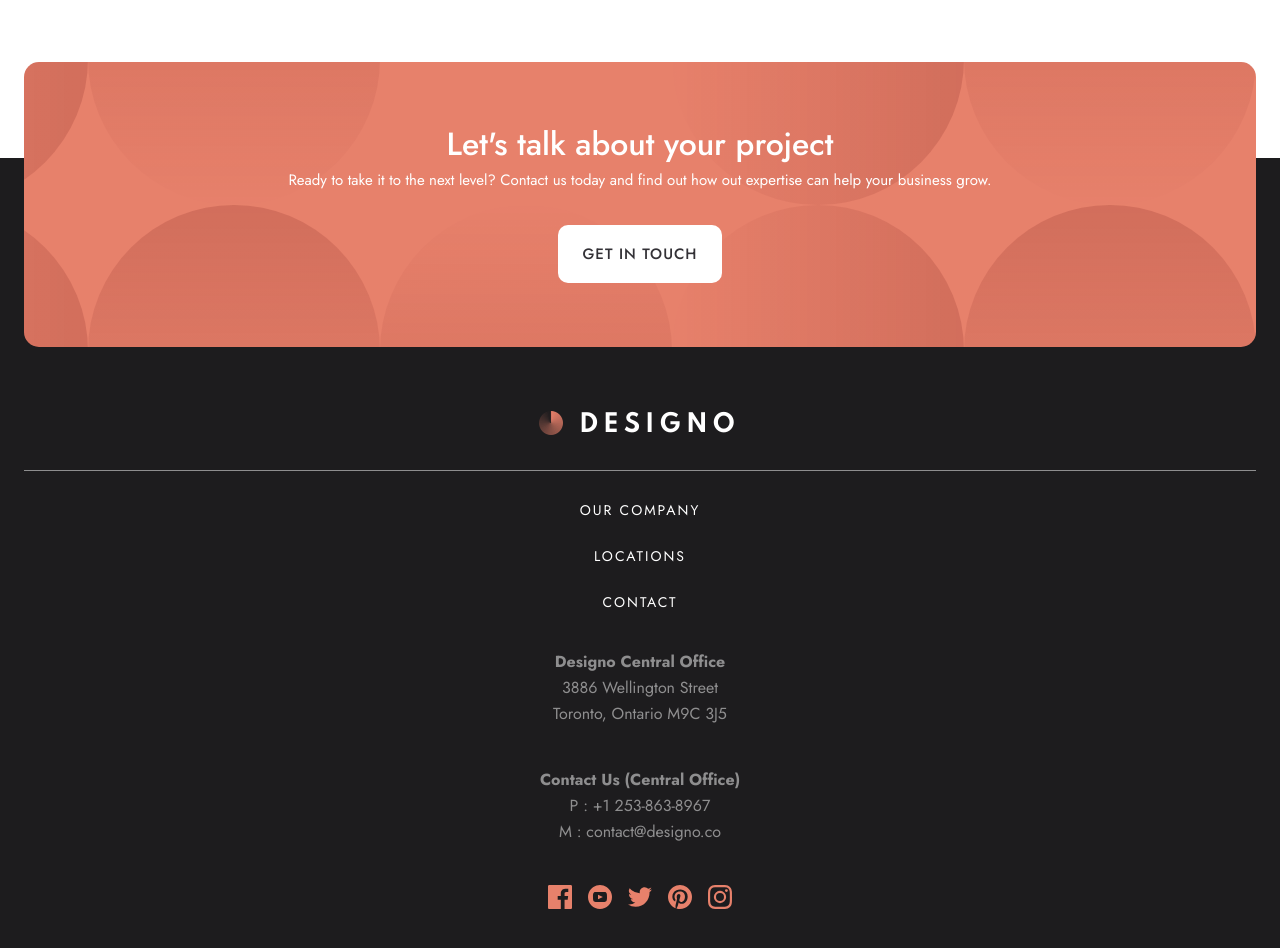
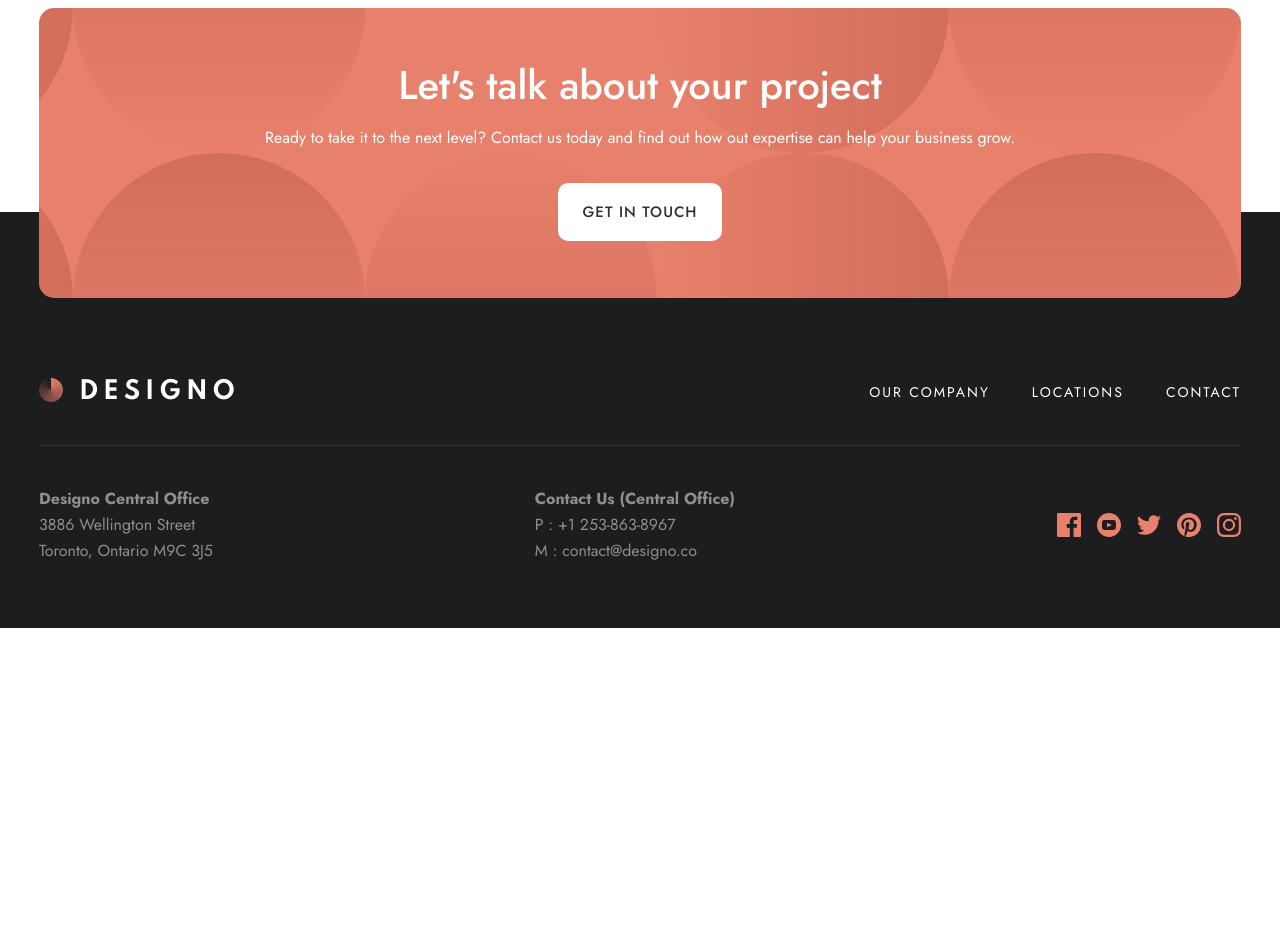
Before and after one commit to presh-031/designo, a Next.js app: page / in a window 1280 px wide. Shown: the part 2920-3868 px from the top of the page. After the commit the page ends 3548 px from the top, so only its background shows below. Built offline with nearby package versions, Linux system fonts and the light colour scheme.

Commit message:
style: finished making homepage responsive

```diff
--- a/components/Cta.tsx
+++ b/components/Cta.tsx
@@ -2,11 +2,11 @@ import WhiteButton from "./WhiteButton";
 
 const Cta = () => {
   return (
-    <div className="relative top-[18.95rem] mx-[2.4rem] mt-[-6.85rem] rounded-[1.5rem]  bg-peach bg-[url('../assets/shared/desktop/bg-pattern-call-to-action.svg')] bg-right  px-[2.4rem] py-[6.4rem] text-center text-white">
-      <p className="mb-[0.6rem] text-[3.2rem] font-medium leading-[3.6rem]">
+    <div className="relative top-[18.95rem] mx-[2.4rem] mt-[-6.85rem] rounded-[1.5rem] bg-peach bg-[url('../assets/shared/desktop/bg-pattern-call-to-action.svg')] bg-right  px-[2.4rem] py-[6.4rem] text-center text-white sm:top-[8.6rem]  sm:mx-[3.9rem] sm:mt-[-1.9rem] sm:py-[5.7rem] sm:px-[8.9rem]">
+      <p className="mx-auto mb-[0.6rem] text-[3.2rem] font-medium leading-[3.6rem] sm:mb-[2rem] sm:w-[90%] sm:text-[4rem] sm:leading-[4rem]">
         Let&apos;s talk about your project
       </p>
-      <p className="mb-[3.2rem] text-[1.5rem] font-normal leading-[2.5rem] ">
+      <p className="mb-[3.2rem] text-[1.5rem] font-normal leading-[2.5rem] sm:text-[1.6rem] sm:leading-[2.6rem] ">
         Ready to take it to the next level? Contact us today and find out how
         out expertise can help your business grow.
       </p>
--- a/components/Footer.tsx
+++ b/components/Footer.tsx
@@ -14,24 +14,26 @@ const Footer = () => {
 
   return (
     <footer
-      className={`bg-black px-[2.4rem] ${
-        isContactPage ? "pt-[6.4rem]" : "pt-[25.35rem]"
-      } text-center  font-normal text-white`}
+      className={`bg-black px-[2.4rem]  ${
+        isContactPage
+          ? "pt-[6.4rem] sm:pt-[8.0rem]"
+          : "pt-[25.35rem] sm:pt-[16.6rem]"
+      } text-center font-normal text-white  sm:px-[3.9rem] `}
     >
-      <div>
+      <div className=" sm:flex sm:justify-between sm:border-b-[1px] sm:border-white sm:border-opacity-10 sm:pb-[4rem]">
         <Link
           href="/"
-          className="mb-[3.2rem] block border-b-[1px] border-white border-opacity-50"
+          className="mb-[3.2rem] block border-b-[1px] border-white border-opacity-10 sm:mb-0  sm:border-none"
         >
           <Image
-            className="mx-auto mb-[3.2rem]"
+            className="mx-auto mb-[3.2rem] sm:mb-0"
             src={logo}
             alt="designo-logo"
             width={202}
             height={27}
           />
         </Link>
-        <ul className=" flex flex-col gap-[3.2rem] text-[1.4rem]  font-normal leading-[1.4rem] tracking-[0.2rem]">
+        <ul className=" flex flex-col gap-[2.2rem] text-[1.4rem] font-normal leading-[1.4rem] tracking-[0.2rem] max-[639px]:gap-[3.2rem]  sm:flex-row sm:items-center min-[700px]:gap-[4.2rem]">
           <li>
             <Link href="/about">OUR COMPANY</Link>
           </li>
@@ -43,7 +45,8 @@ const Footer = () => {
           </li>
         </ul>
       </div>
-      <div className="mt-[4rem] flex flex-col gap-[4rem] pb-[6.4rem]">
+
+      <div className="mt-[4rem] flex flex-col gap-[4rem]   pb-[6.4rem] sm:justify-between min-[717px]:flex-row min-[717px]:text-left">
         <ul className=" text-[1.6rem] leading-[2.6rem] opacity-50">
           <li className="font-bold">Designo Central Office</li>
           <li>3886 Wellington Street</li>
```
